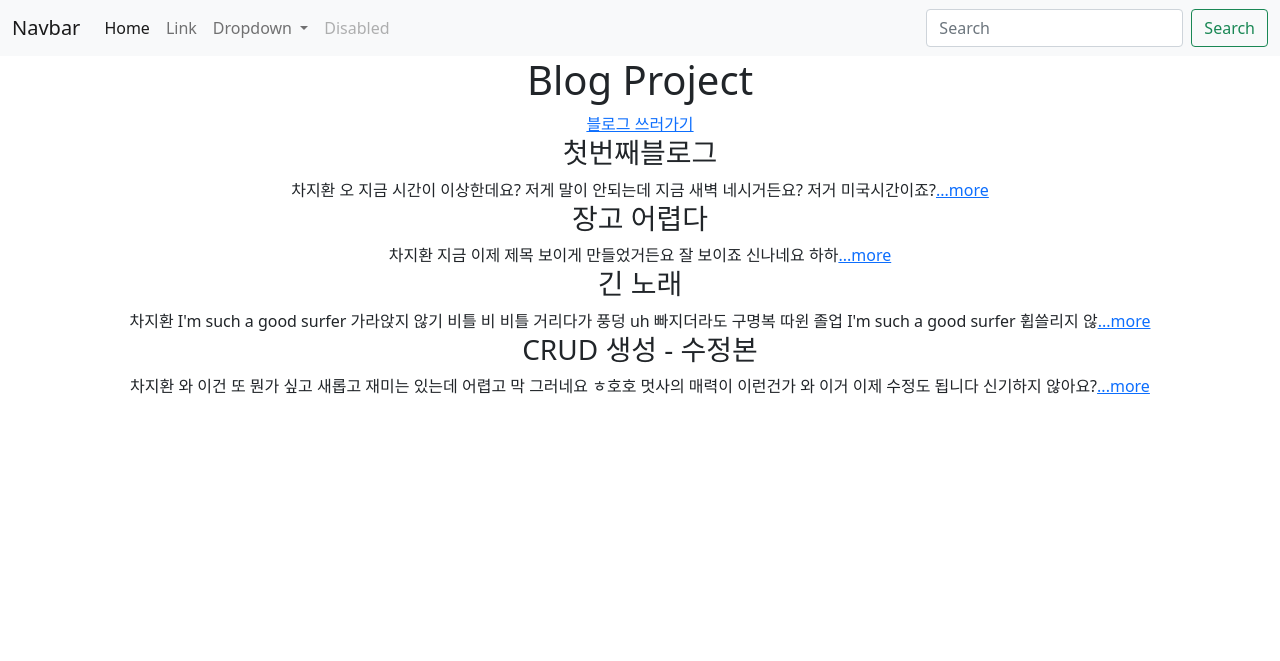
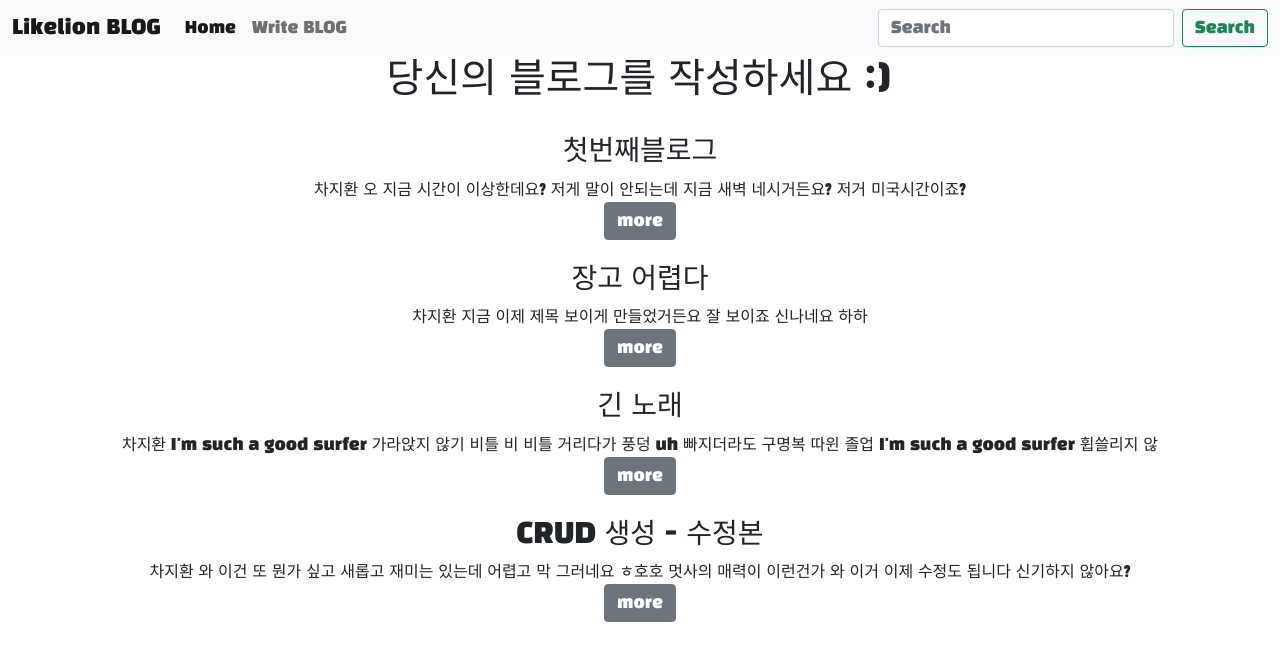
Before and after one commit to CHA-g9/W6, a Django app: page / in a window 1280 px wide. Shown: the top 661 px of the page. Run offline with Django 3.2, Linux system fonts and the light colour scheme; data comes from the database, SQL or seed files in the repository.

Commit message:
study commit

```diff
--- a/6주차과제/lionproject/blog/templates/home.html
+++ b/6주차과제/lionproject/blog/templates/home.html
@@ -1,16 +1,20 @@
 {% extends 'base.html' %}
 <!---base.html의 템플릿 상속-->
 {% block content %}
-    <h1>Blog Project</h1>
-    <div>
+    <h1>당신의 블로그를 작성하세요 :)</h1>
+    <!-- <div>
         <a href="{%url 'new'%}">블로그 쓰러가기</a>
-    </div>
+    </div> -->
     <div class = "container">
     {% for blog in blogs %}
         <div>
+        <br>
         <h3>{{blog.title}}</h3>
         {{blog.writer}}
-        {{blog.summary}}<a href="{%url 'detail' blog.id%}">...more</a>
+        {{blog.summary}}
+        <br>
+        <a href="{%url 'detail' blog.id%}"><button type="button" class="btn btn-secondary">more</button></a>
+
         </div>
     {% endfor %}
     </div>
--- a/6주차과제/lionproject/lionproject/templates/base.html
+++ b/6주차과제/lionproject/lionproject/templates/base.html
@@ -5,28 +5,32 @@
     <meta http-equiv="X-UA-Compatible" content="IE=edge">
     <meta name="viewport" content="width=device-width, initial-scale=1.0">
     <title>BLOG</title>
+    <link rel="preconnect" href="https://fonts.gstatic.com">
+    <link href="https://fonts.googleapis.com/css2?family=Black+Han+Sans&display=swap" rel="stylesheet">
     <link href="https://cdn.jsdelivr.net/npm/bootstrap@5.0.0/dist/css/bootstrap.min.css" rel="stylesheet" integrity="sha384-wEmeIV1mKuiNpC+IOBjI7aAzPcEZeedi5yW5f2yOq55WWLwNGmvvx4Um1vskeMj0" crossorigin="anonymous">
     <script src="https://cdn.jsdelivr.net/npm/bootstrap@5.0.0/dist/js/bootstrap.bundle.min.js" integrity="sha384-p34f1UUtsS3wqzfto5wAAmdvj+osOnFyQFpp4Ua3gs/ZVWx6oOypYoCJhGGScy+8" crossorigin="anonymous"></script>
     <style>
-        body{text-align: center;}
+        body{
+          text-align: center;
+          font-family: 'Black Han Sans', sans-serif;}
     </style>
 </head>
 <body>
     <nav class="navbar navbar-expand-lg navbar-light bg-light">
         <div class="container-fluid">
-          <a class="navbar-brand" href="#">Navbar</a>
+          <a class="navbar-brand" href="#">Likelion BLOG</a>
           <button class="navbar-toggler" type="button" data-bs-toggle="collapse" data-bs-target="#navbarSupportedContent" aria-controls="navbarSupportedContent" aria-expanded="false" aria-label="Toggle navigation">
             <span class="navbar-toggler-icon"></span>
           </button>
           <div class="collapse navbar-collapse" id="navbarSupportedContent">
             <ul class="navbar-nav me-auto mb-2 mb-lg-0">
               <li class="nav-item">
-                <a class="nav-link active" aria-current="page" href="#">Home</a>
+                <a class="nav-link active" aria-current="page" href="{%url 'home'%}">Home</a>
               </li>
               <li class="nav-item">
-                <a class="nav-link" href="#">Link</a>
+                <a class="nav-link" href="{%url 'new'%}">Write BLOG</a>
               </li>
-              <li class="nav-item dropdown">
+              <!-- <li class="nav-item dropdown">
                 <a class="nav-link dropdown-toggle" href="#" id="navbarDropdown" role="button" data-bs-toggle="dropdown" aria-expanded="false">
                   Dropdown
                 </a>
@@ -36,10 +40,10 @@
                   <li><hr class="dropdown-divider"></li>
                   <li><a class="dropdown-item" href="#">Something else here</a></li>
                 </ul>
-              </li>
-              <li class="nav-item">
+              </li> -->
+              <!-- <li class="nav-item">
                 <a class="nav-link disabled" href="#" tabindex="-1" aria-disabled="true">Disabled</a>
-              </li>
+              </li> -->
             </ul>
             <form class="d-flex">
               <input class="form-control me-2" type="search" placeholder="Search" aria-label="Search">
```
